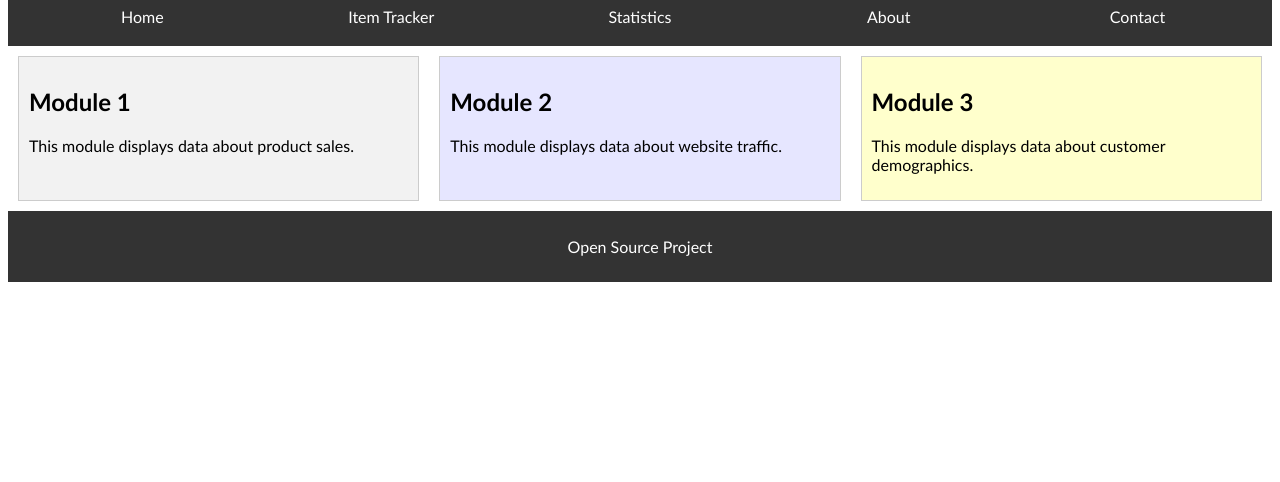
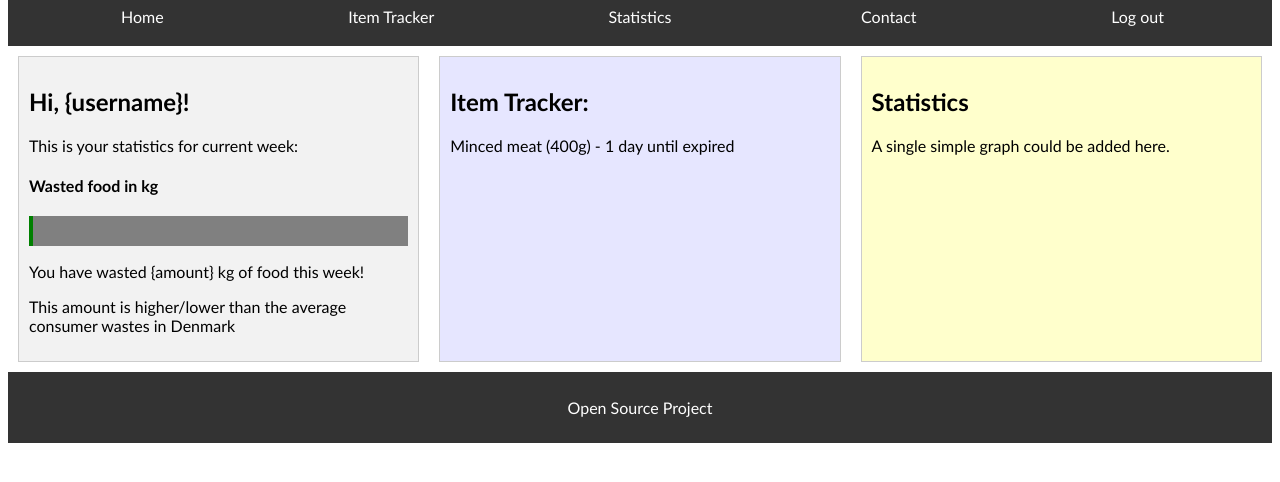
Before and after one commit to TheCodeCrusaders/MealMate, a website: page public/html/dashboard.html in a window 1280 px wide. Shown: the part 40-522 px from the top of the page. Drawn offline with Linux system fonts and the light colour scheme.

Commit message:
Added potential features to the modules
Added some potential features to the modules:
Module 1:
- Some simple statistics for the week such as a process bar that shows the amount wasted up to the average wasted in Denmark.
Module 2:
A window showing "urgent" notifications about your food inventory such as items soon expiring. (This should probably be in a table with some JS instead)
Module 3:
A simple graph showing some statistics.

```diff
--- a/public/CSS/style-dashboard.css
+++ b/public/CSS/style-dashboard.css
@@ -78,3 +78,14 @@ a {
     text-decoration: none;
     align-content: center;
 }
+
+#myProgress {
+    width: 100%;
+    background-color: grey;
+}
+
+#myBar {
+    width: 1%;
+    height: 30px;
+    background-color: green;
+}
--- a/public/html/dashboard.html
+++ b/public/html/dashboard.html
@@ -1,5 +1,5 @@
 <!DOCTYPE html>
-<html>
+<html lang="en">
 <head>
     <title>Mealmate</title>
     <meta charset="UTF-8">
@@ -7,29 +7,35 @@
 </head>
 <body>
     <header>
-        <a href="../html/dashboard.html"><img src="../IMG/logo.svg" alt="Mealmate" width="300" height="50"></a>
-        <nav class="nav-menu">
+        <a href="../html/dashboard.html"><img src="../IMG/logo.svg" alt="Mealmate" width="300" height="50"></a> <!-- Clickable logo -->
+        <nav class="nav-menu"> <!-- Navigation bar -->
             <ul>
-                <li><a href="#">Home</a></li>
-                <li><a href="#">Item Tracker</a></li>
-                <li><a href="#">Statistics</a></li>
-                <li><a href="#">About</a></li>
-                <li><a href="#">Contact</a></li>
+                <li><a href="../html/dashboard.html">Home</a></li>
+                <li><a href="../html/item-tracker.html">Item Tracker</a></li>
+                <li><a href="../html/stats.html">Statistics</a></li>
+                <li><a href="../html/contact.html">Contact</a></li>
+                <li><a href="../html/logout.html">Log out</a></li>
             </ul>
         </nav>
     </header>
 <main>
     <section id="module1">
-        <h2>Module 1</h2>
-        <p>This module displays data about product sales.</p>
+        <h2>Hi, {username}!</h2>
+        <p>This is your statistics for current week:</p>
+        <h4>Wasted food in kg</h4>
+        <div id="myProgress">
+            <div id="myBar"></div>
+        </div>
+        <p>You have wasted {amount} kg of food this week!</p>
+        <p>This amount is higher/lower than the average consumer wastes in Denmark</p>
     </section>
     <section id="module2">
-        <h2>Module 2</h2>
-        <p>This module displays data about website traffic.</p>
+        <h2>Item Tracker:</h2>
+        <p>Minced meat (400g) - 1 day until expired</p>
     </section>
     <section id="module3">
-        <h2>Module 3</h2>
-        <p>This module displays data about customer demographics.</p>
+        <h2>Statistics</h2>
+        <p>A single simple graph could be added here.</p>
     </section>
 </main>
 <footer>
```
